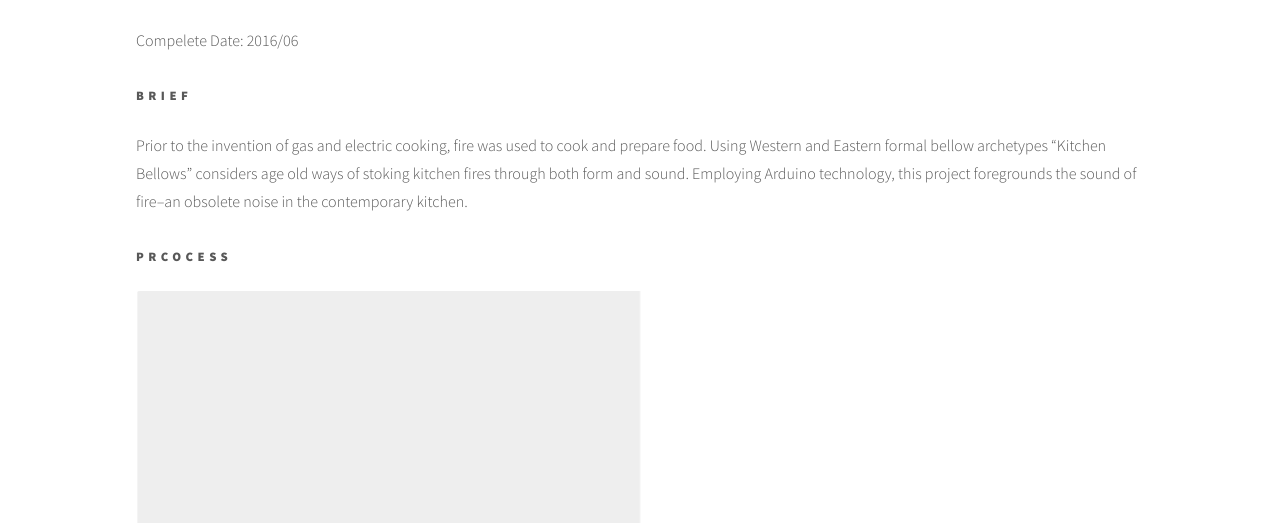
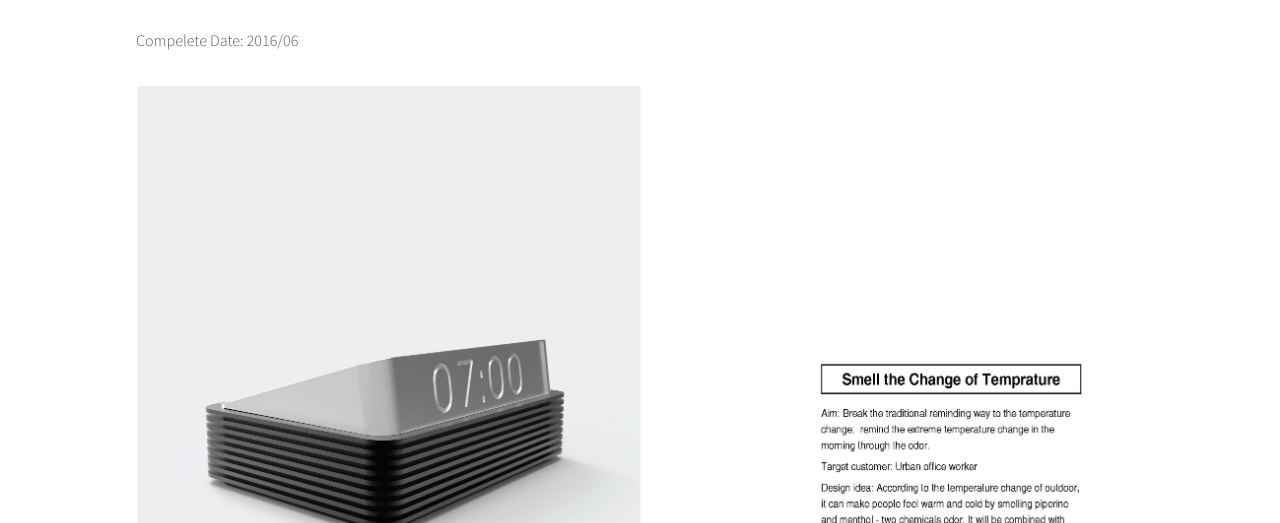
Before and after one commit to IanChu-web/Ian.github.io, a plain HTML site: page project4.html in a window 1280 px wide. Shown: the part 277-800 px from the top of the page. Drawn offline with Linux system fonts and the light colour scheme.

Commit message:
Update project4.html

```diff
--- a/project4.html
+++ b/project4.html
@@ -56,14 +56,6 @@
 				<p>
 					Compelete Date: 2016/06
 				</p>
-				<h4>Brief</h4>
-				<p>Prior to the invention of gas and electric cooking,
-					fire was used to cook and prepare food. Using Western and Eastern formal bellow archetypes “Kitchen Bellows”
-					considers age old ways of stoking kitchen fires through both form and sound. Employing Arduino technology, this
-					project foregrounds the sound of fire–an obsolete noise in the contemporary kitchen.</p>
-
-				<h4>Prcocess</h4>
-
 				<span class="image main"><img src="images/project4/1.jpg" alt="" /></span>
 				<span class="image main"><img src="images/project4/2.jpg" alt="" /></span>
 				<span class="image main"><img src="images/project4/3.jpg" alt="" /></span>
```
